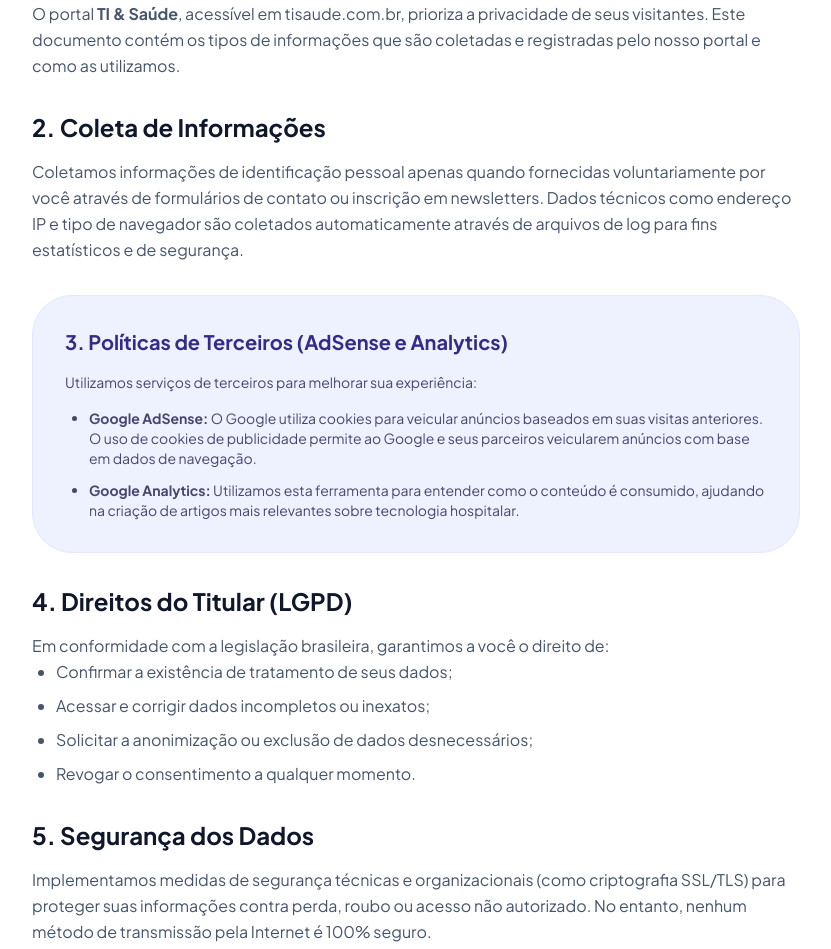
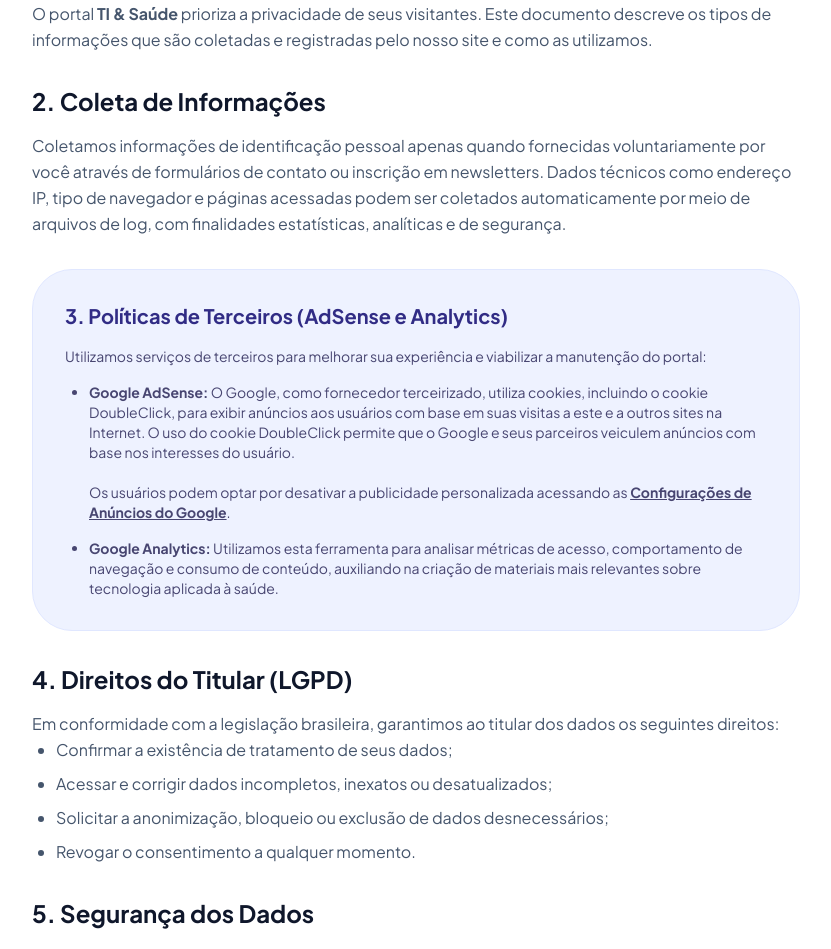
Before and after one commit to dinizdaniel284/ti-saude-frontend, a Next.js app: page /privacidade in a window 1280 px wide. Shown: the part 440-1389 px from the top of the page, without its empty margins (224-1055 px from the left). Built offline with nearby package versions, Linux system fonts and the light colour scheme; no server answers.

Commit message:
feat: ajusta política de privacidade para conformidade com Google AdSense

```diff
--- a/src/pages/privacidade.tsx
+++ b/src/pages/privacidade.tsx
@@ -7,67 +7,135 @@ const PrivacidadePage: React.FC = () => {
     <div className="min-h-screen bg-white py-24 px-6">
       <Head>
         <title>Política de Privacidade | TI & Saúde</title>
-        <meta name="description" content="Leia nossa Política de Privacidade para entender como protegemos seus dados e garantimos a conformidade com a LGPD." />
+        <meta
+          name="description"
+          content="Leia nossa Política de Privacidade para entender como protegemos seus dados e garantimos a conformidade com a LGPD."
+        />
         <meta name="robots" content="noindex" />
       </Head>
 
       <article className="max-w-3xl mx-auto">
         <header className="mb-12 border-b border-slate-100 pb-8">
-          <span className="text-indigo-600 font-black uppercase tracking-widest text-xs">Transparência</span>
-          <h1 className="text-4xl font-black text-slate-900 mt-4 mb-4 tracking-tighter">Política de Privacidade</h1>
-          <p className="text-slate-500 text-sm italic">Este documento detalha nosso compromisso com a proteção de dados em conformidade com a LGPD (Lei 13.709/2018).</p>
+          <span className="text-indigo-600 font-black uppercase tracking-widest text-xs">
+            Transparência
+          </span>
+          <h1 className="text-4xl font-black text-slate-900 mt-4 mb-4 tracking-tighter">
+            Política de Privacidade
+          </h1>
+          <p className="text-slate-500 text-sm italic">
+            Este documento detalha nosso compromisso com a proteção de dados em conformidade com a LGPD (Lei 13.709/2018).
+          </p>
         </header>
 
         <div className="prose prose-slate prose-lg text-slate-600 space-y-8 leading-relaxed">
           <section>
-            <h2 className="text-2xl font-bold text-slate-900 mb-4">1. Introdução</h2>
+            <h2 className="text-2xl font-bold text-slate-900 mb-4">
+              1. Introdução
+            </h2>
             <p>
-              O portal <strong>TI & Saúde</strong>, acessível em tisaude.com.br, prioriza a privacidade de seus visitantes. Este documento contém os tipos de informações que são coletadas e registradas pelo nosso portal e como as utilizamos.
+              O portal <strong>TI & Saúde</strong> prioriza a privacidade de seus visitantes.
+              Este documento descreve os tipos de informações que são coletadas e registradas
+              pelo nosso site e como as utilizamos.
             </p>
           </section>
 
           <section>
-            <h2 className="text-2xl font-bold text-slate-900 mb-4">2. Coleta de Informações</h2>
+            <h2 className="text-2xl font-bold text-slate-900 mb-4">
+              2. Coleta de Informações
+            </h2>
             <p>
-              Coletamos informações de identificação pessoal apenas quando fornecidas voluntariamente por você através de formulários de contato ou inscrição em newsletters. Dados técnicos como endereço IP e tipo de navegador são coletados automaticamente através de arquivos de log para fins estatísticos e de segurança.
+              Coletamos informações de identificação pessoal apenas quando fornecidas
+              voluntariamente por você através de formulários de contato ou inscrição em
+              newsletters. Dados técnicos como endereço IP, tipo de navegador e páginas
+              acessadas podem ser coletados automaticamente por meio de arquivos de log,
+              com finalidades estatísticas, analíticas e de segurança.
             </p>
           </section>
 
           <section className="bg-indigo-50 p-8 rounded-[2.5rem] border border-indigo-100">
-            <h2 className="text-xl font-bold text-indigo-900 mb-4">3. Políticas de Terceiros (AdSense e Analytics)</h2>
+            <h2 className="text-xl font-bold text-indigo-900 mb-4">
+              3. Políticas de Terceiros (AdSense e Analytics)
+            </h2>
+
             <p className="text-indigo-950/80 mb-4 text-sm">
-              Utilizamos serviços de terceiros para melhorar sua experiência:
+              Utilizamos serviços de terceiros para melhorar sua experiência e viabilizar a
+              manutenção do portal:
             </p>
-            <ul className="list-disc pl-6 space-y-3 text-sm text-indigo-950/80">
-              <li><strong>Google AdSense:</strong> O Google utiliza cookies para veicular anúncios baseados em suas visitas anteriores. O uso de cookies de publicidade permite ao Google e seus parceiros veicularem anúncios com base em dados de navegação.</li>
-              <li><strong>Google Analytics:</strong> Utilizamos esta ferramenta para entender como o conteúdo é consumido, ajudando na criação de artigos mais relevantes sobre tecnologia hospitalar.</li>
+
+            <ul className="list-disc pl-6 space-y-4 text-sm text-indigo-950/80">
+              <li>
+                <strong>Google AdSense:</strong> O Google, como fornecedor terceirizado,
+                utiliza cookies, incluindo o cookie DoubleClick, para exibir anúncios aos
+                usuários com base em suas visitas a este e a outros sites na Internet.
+                O uso do cookie DoubleClick permite que o Google e seus parceiros veiculem
+                anúncios com base nos interesses do usuário.
+                <br />
+                <br />
+                Os usuários podem optar por desativar a publicidade personalizada acessando
+                as{' '}
+                <a
+                  href="https://adssettings.google.com"
+                  target="_blank"
+                  rel="noopener noreferrer"
+                  className="font-bold underline"
+                >
+                  Configurações de Anúncios do Google
+                </a>
+                .
+              </li>
+
+              <li>
+                <strong>Google Analytics:</strong> Utilizamos esta ferramenta para analisar
+                métricas de acesso, comportamento de navegação e consumo de conteúdo,
+                auxiliando na criação de materiais mais relevantes sobre tecnologia aplicada
+                à saúde.
+              </li>
             </ul>
           </section>
 
           <section>
-            <h2 className="text-2xl font-bold text-slate-900 mb-4">4. Direitos do Titular (LGPD)</h2>
-            <p>Em conformidade com a legislação brasileira, garantimos a você o direito de:</p>
+            <h2 className="text-2xl font-bold text-slate-900 mb-4">
+              4. Direitos do Titular (LGPD)
+            </h2>
+            <p>
+              Em conformidade com a legislação brasileira, garantimos ao titular dos dados os
+              seguintes direitos:
+            </p>
             <ul className="list-disc pl-6 space-y-2">
               <li>Confirmar a existência de tratamento de seus dados;</li>
-              <li>Acessar e corrigir dados incompletos ou inexatos;</li>
-              <li>Solicitar a anonimização ou exclusão de dados desnecessários;</li>
+              <li>Acessar e corrigir dados incompletos, inexatos ou desatualizados;</li>
+              <li>Solicitar a anonimização, bloqueio ou exclusão de dados desnecessários;</li>
               <li>Revogar o consentimento a qualquer momento.</li>
             </ul>
           </section>
 
-
-
           <section>
-            <h2 className="text-2xl font-bold text-slate-900 mb-4">5. Segurança dos Dados</h2>
+            <h2 className="text-2xl font-bold text-slate-900 mb-4">
+              5. Segurança dos Dados
+            </h2>
             <p>
-              Implementamos medidas de segurança técnicas e organizacionais (como criptografia SSL/TLS) para proteger suas informações contra perda, roubo ou acesso não autorizado. No entanto, nenhum método de transmissão pela Internet é 100% seguro.
+              Adotamos medidas técnicas e organizacionais adequadas, como criptografia
+              SSL/TLS e controles de acesso, para proteger os dados pessoais contra perda,
+              uso indevido, acesso não autorizado, divulgação ou alteração. Ainda assim,
+              nenhum sistema é completamente seguro.
             </p>
           </section>
 
           <section className="pt-8 border-t border-slate-100">
-            <h2 className="text-2xl font-bold text-slate-900 mb-4">6. Contato e DPO</h2>
+            <h2 className="text-2xl font-bold text-slate-900 mb-4">
+              6. Contato e DPO
+            </h2>
             <p>
-              Para qualquer dúvida sobre esta Política de Privacidade ou para exercer seus direitos, entre em contato com nosso Encarregado de Proteção de Dados (DPO) através da nossa <Link href="/contato" className="text-indigo-600 font-bold hover:underline">Página de Contato</Link>.
+              Para dúvidas sobre esta Política de Privacidade ou para exercer seus direitos
+              como titular de dados, entre em contato com nosso Encarregado de Proteção de
+              Dados (DPO) através da nossa{' '}
+              <Link
+                href="/contato"
+                className="text-indigo-600 font-bold hover:underline"
+              >
+                Página de Contato
+              </Link>
+              .
             </p>
           </section>
         </div>
```
